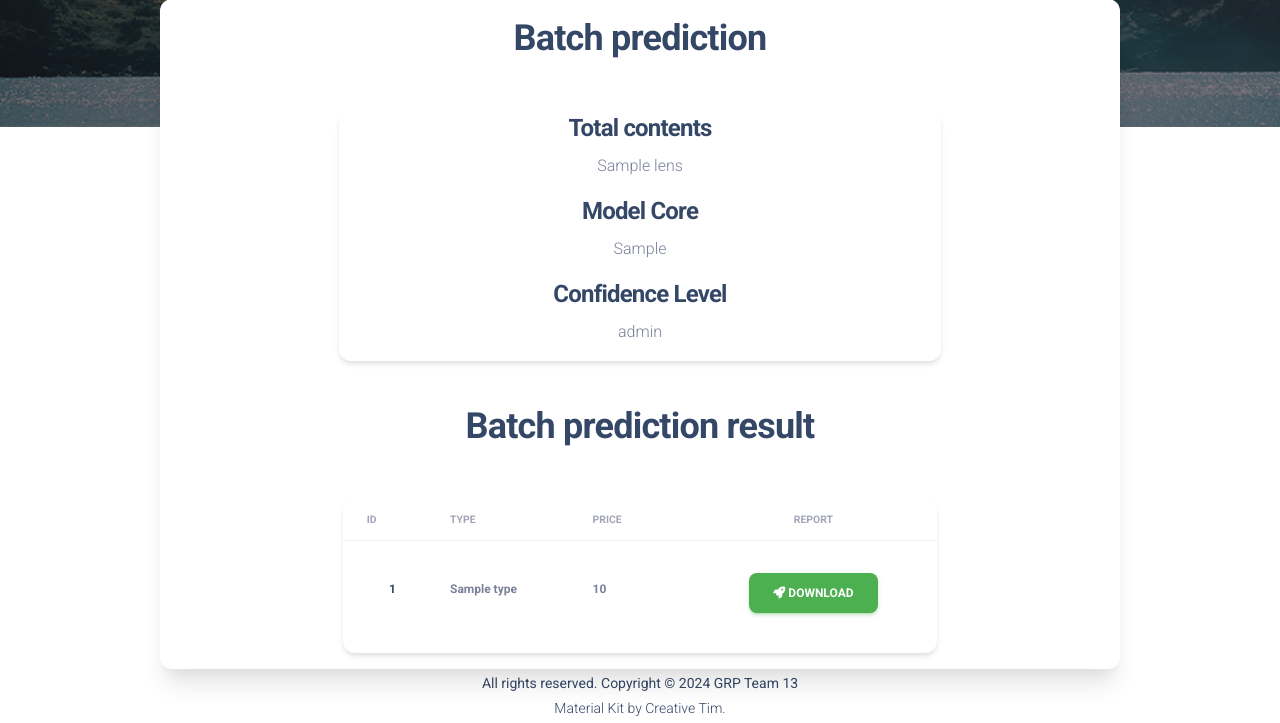
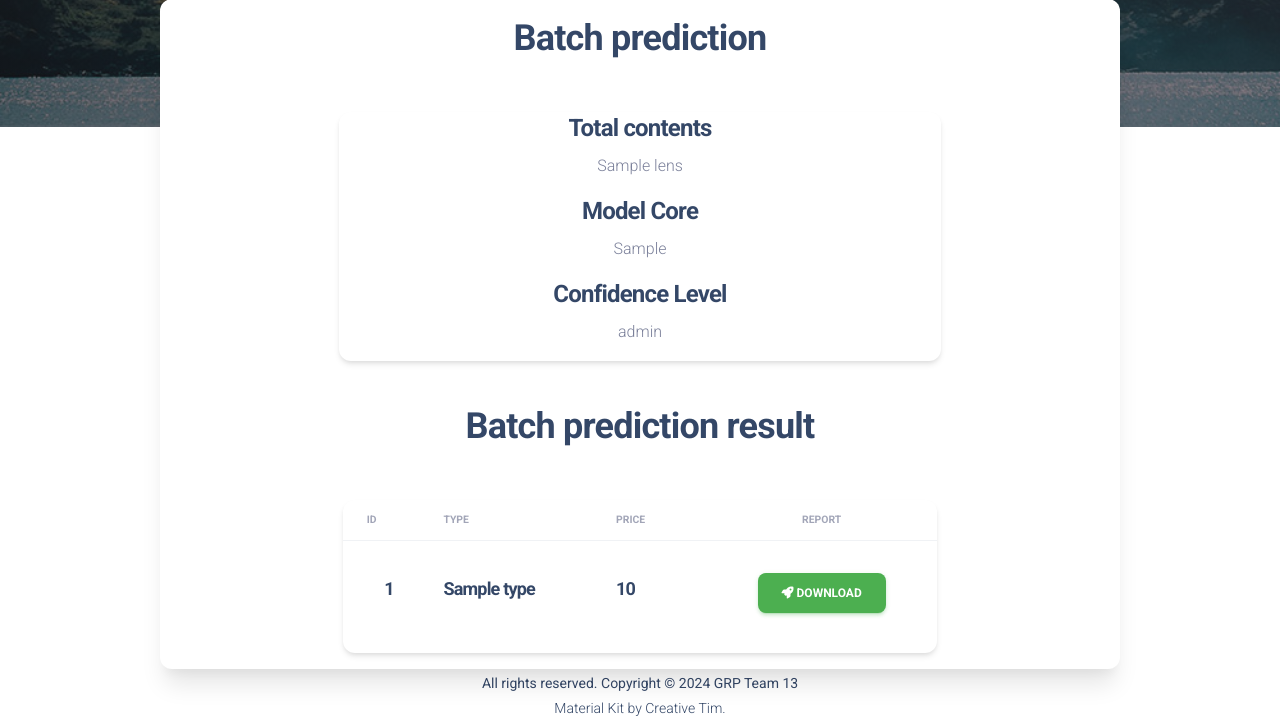
Before and after one commit to xiaoran007/GRP-AVM, a Flask app: template Interface/templates/proModeBatchResult.html in a window 1280 px wide. Shown: the part 433-1156 px from the top of the page. Run offline with Flask 2, Linux system fonts and the light colour scheme; the template is opened without the code that fills it: most values are stand-ins (such as "Sample title", 1, 10 or a date in 2020); parts of the project's set-up code (start-up, migrations or seed data) failed here and were passed over; some libraries are stand-ins or nearby versions.

Commit message:
update: change font size

```diff
--- a/Interface/templates/proModeBatchResult.html
+++ b/Interface/templates/proModeBatchResult.html
@@ -154,16 +154,16 @@
                             <tr>
                                 <td>
                                     <div class="d-flex flex-column justify-content-center text-center">
-                                        <h6 class="mb-0 text-xs">{{ result.id }}</h6>
+                                        <h4 class="mb-0 text-lg">{{ result.id }}</h4>
                                         <!--                                        <p class="text-xs text-secondary mb-0">john@creative-tim.com</p>-->
                                     </div>
                                 </td>
                                 <td>
-                                    <p class="text-xs font-weight-bold mb-0">{{ result.type }}</p>
+                                    <h4 class="text-lg font-weight-bold mb-0">{{ result.type }}</h4>
                                     <!--                                    <p class="text-xs text-secondary mb-0">Organization</p>-->
                                 </td>
                                 <td>
-                                    <p class="text-xs font-weight-bold mb-0">{{ result.price }}</p>
+                                    <h4 class="text-lg font-weight-bold mb-0">{{ result.price }}</h4>
                                     <!--                                    <p class="text-xs text-secondary mb-0">Organization</p>-->
                                 </td>
                                 <td class="align-middle text-center text-sm">
```
